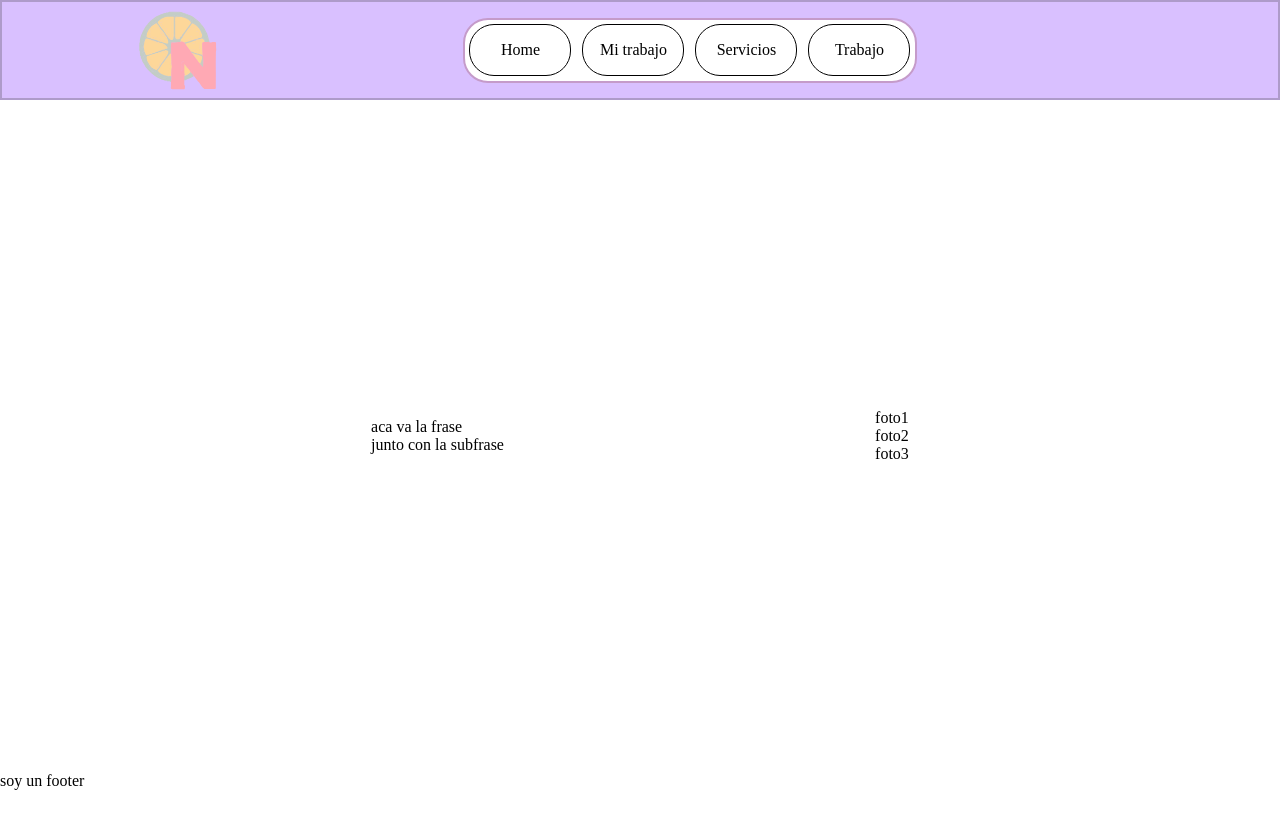
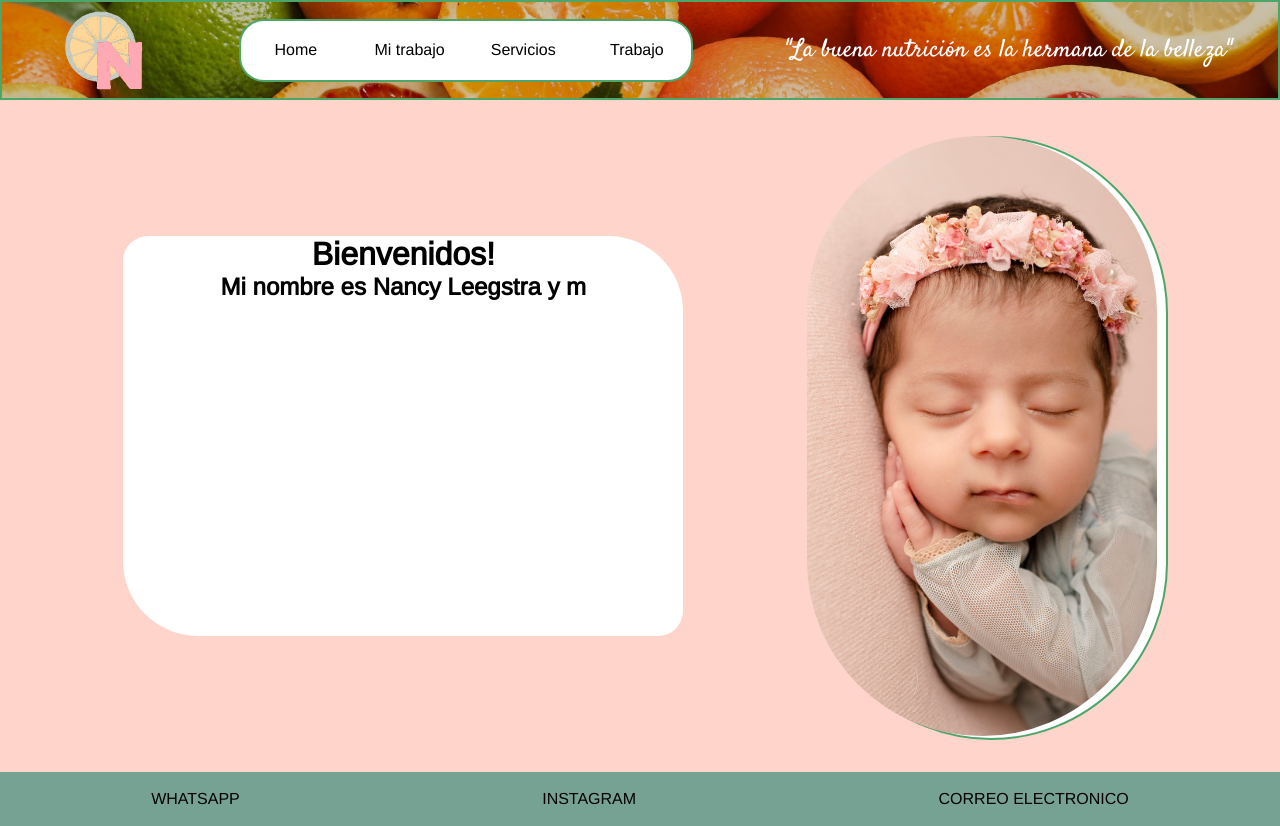
Before and after one commit to Bromualdo/LegstraNutricion, a plain HTML site: page index.html in a window 1280 px wide. Before the commit the page ends 800 px from the top, so only its background shows below. Drawn offline with nearby package versions, Linux system fonts and the light colour scheme.

Commit message:
making progress

```diff
--- a/LegstraNutricion.js
+++ b/LegstraNutricion.js
@@ -1,6 +1,23 @@
-const Inicio=document.getElementById("home")
+ const Inicio=document.getElementById("home")
 
 
 Inicio.addEventListener('mouseover',()=>{
-    Inicio.style.cursor='pointer'
+    Inicio.style.backgroundColor='pointer'
 })
+
+
+function punteros(nombreDiv,nombreId){
+    nombreDiv=document.getElementById(`${nombreId}`)
+    nombreDiv.addEventListener('mouseover',()=>{
+        nombreDiv.style.cursor='pointer'
+        nombreDiv.style.backgroundColor="rgb(174, 205,173)"
+        nombreDiv.style.color="white"
+        nombreDiv.style.border="2px solid rgb(78, 165,106)"
+    })
+
+}
+
+punteros("inicio","home")
+punteros("trabajo","trabajo")
+punteros("servicios","servicios")
+punteros("modTrabajo","modTrabajo")
--- a/index.html
+++ b/index.html
@@ -5,6 +5,13 @@
     <meta http-equiv="X-UA-Compatible" content="IE=edge">
     <meta name="viewport" content="width=device-width, initial-scale=1.0">
     <link rel="stylesheet" href="./style.css">
+    <link rel="preconnect" href="https://fonts.googleapis.com">
+    <link rel="preconnect" href="https://fonts.gstatic.com" crossorigin>
+    <link href="https://fonts.googleapis.com/css2?family=Arimo&display=swap" rel="stylesheet">
+    <link rel="preconnect" href="https://fonts.googleapis.com">
+    <link rel="preconnect" href="https://fonts.gstatic.com" crossorigin>
+    <link href="https://fonts.googleapis.com/css2?family=Satisfy&display=swap" rel="stylesheet">
+
     <title>Legstra Nutricion</title>
 </head>
 <body>
@@ -16,18 +23,20 @@
             <li id="servicios">Servicios</li>
             <li id="modTrabajo">Trabajo</li>
         </ul>
-        <div></div>
+        <div id="frases">"La buena nutrición es la hermana de la belleza"</div>
     </header>
 
     <div id="mediaPagina">
-        <div id="frase">aca va la frase<p>junto con la subfrase</p></div>
+        <div id="bienvenida"><h1>Bienvenidos!</h1><h2>Mi nombre es Nancy Leegstra y m</h2></div>
         <div id="portraits">
-            <div id="pic1">foto1</div>
-            <div id="pic2">foto2</div>
-            <div id="pic3">foto3</div>
+            <div id="pic1"></div>
+            <div id="pic2"></div>
+
         </div>
     </div>
-    <footer>soy un footer</footer>
+    <footer><div>WHATSAPP</div>
+    <div>INSTAGRAM</div>
+    <div>CORREO ELECTRONICO</div></footer>
     <script src="./LegstraNutricion.js"></script>
 </body>
 </html>
--- a/style.css
+++ b/style.css
@@ -2,17 +2,24 @@
     margin: 0%;
     padding: 0%;
     box-sizing: content-box;
+    font-family: 'Arimo', sans-serif;
+
 }
 
+
 header {
+      background-image: url(./citrus2.jpg);
+
+    background-repeat: no-repeat;
+    background-size: cover;
     height :6rem;
-    background-color: rgb(217, 192, 255);
+
     display: flex;
-    flex-direction: row;
     flex-wrap: nowrap;
     justify-content:space-around;
     align-items: center;
-    border: 2px solid rgb(174, 155, 202);
+    border: 2px solid rgb(78, 165,106);
+
 
 }
 
@@ -34,7 +41,7 @@ header {
     align-items: center;
     border-radius: 25px;
     min-width: 450px;
-    border: 2px solid rgb(197, 155, 202);
+    border: 2px solid rgb(78, 165,106);
 
 }
 
@@ -43,7 +50,7 @@ header {
       min-height: 50px;
       list-style: none;
       border-radius: 25px;
-      border: 1px solid black;
+
       display: flex;
       align-items: center;
       justify-content: center;
@@ -51,13 +58,70 @@ header {
 
 }
 
+#frases{
+    font-family: 'Satisfy', cursive;
+    color: white;
+    font-size: 25px;
+
+}
 
 
 #mediaPagina{
+
+
+    background-color: rgb(255, 212,202);
     width: 100%;
     height: 85%;
     display:flex;
     align-items: center;
     justify-content: space-evenly;
-    min-height: 84vh;
+    height: 84vh;
 }
+
+#bienvenida{
+    display: flex;
+    flex-direction: column;
+    background-color: white;
+    align-items: center;
+    width: 35rem;
+    height: 25rem;
+    border-radius: 25px 75px;
+}
+
+#portraits {
+    width: 350px;
+    height: 600px;
+    position: relative;
+
+    border-radius: 250px;
+}
+
+#pic1{
+    position: absolute;
+    width: 350px;
+    height: 600px;
+    background-image: url(./7.jpg);
+    background-repeat: no-repeat;
+    background-size: cover;
+    border-radius: 250px;
+    z-index: 2;
+}
+
+#pic2{
+    position: absolute;
+    margin-left: 2%;
+    width: 350px;
+    height: 600px;
+    background-color: white;
+    border-radius: 250px;
+    z-index: 1;
+    border: 2px rgb(78, 165,106) double;
+}
+
+footer{
+    display: flex;
+    justify-content: space-around;
+    align-items: center;
+    background-color: rgb(118, 162,147);
+    min-height: 3.4rem;
+ }
```
Also changed, not shown: 7.jpg (added), citrus-fruits.jpg (added), citrus-fruits2.jpg (added), citrus.jpg (added), citrus2.jpg (added).
